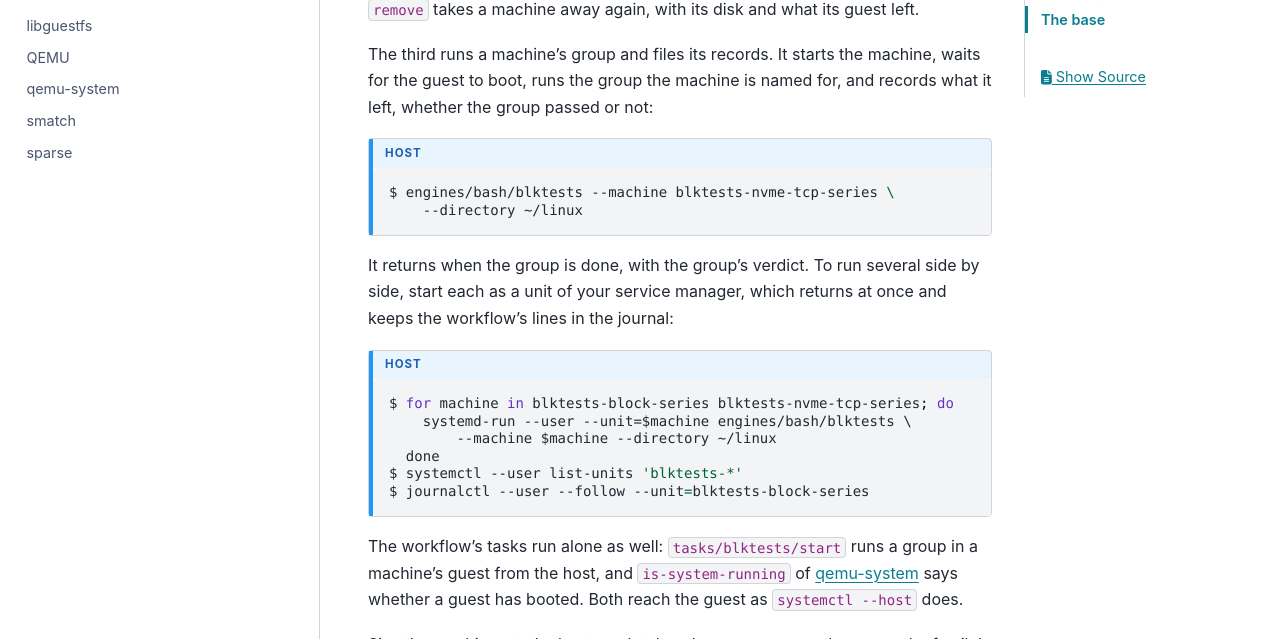
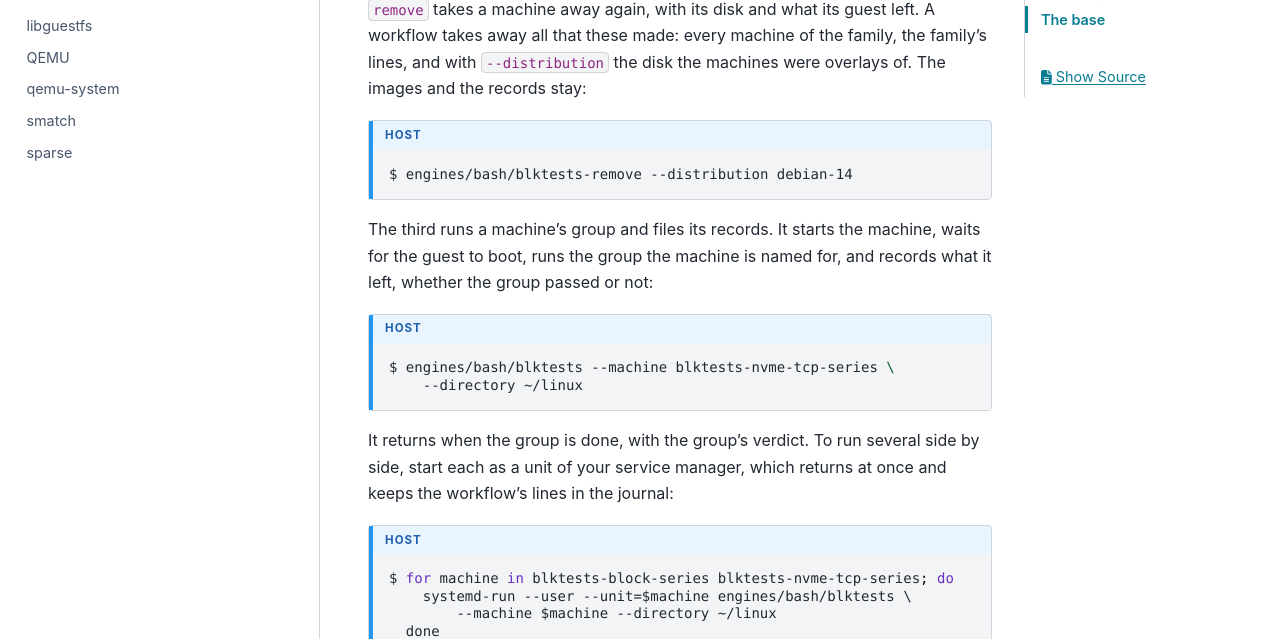
Before and after one commit to linux-kdevops/kdevops-ng, a Sphinx documentation site: the page built from docs/tasks/blktests.rst, in a window 1280 px wide and 900 px high, scrolled down 4697 px, cut to the strip 261-900 px from the top of the window. Built offline with Sphinx 7.4.7 and the PyData theme 0.15.4, drawn with Linux system fonts in a browser that asks for light colours.

Commit message:
blktests: remove all that its workflows made
Removing a machine leaves the family's lines and the disk it is an
overlay of, since other machines use both, so starting over took two
rm lines by hand after the machines. Each gets a task, and a workflow
removes the machines first and then the two.

Signed-off-by: Daniel Gomez <da.gomez@kernel.org>

```diff
--- a/docs/tasks/blktests.rst
+++ b/docs/tasks/blktests.rst
@@ -255,7 +255,16 @@ those kept here:
    :start-at: [QEMU]
 
 :src:`remove <tasks/qemu-system/remove>` takes a machine away again,
-with its disk and what its guest left.
+with its disk and what its guest left. A workflow takes away all that
+these made: every machine of the family, the family's lines, and with
+``--distribution`` the disk the machines were overlays of. The images
+and the records stay:
+
+.. code-block:: console
+   :caption: host
+   :class: cmd-host
+
+   $ engines/bash/blktests-remove --distribution debian-14
 
 The third runs a machine's group and files its records. It
 starts the machine, waits for the guest to boot, runs the group the
--- a/docs/tasks/libguestfs.rst
+++ b/docs/tasks/libguestfs.rst
@@ -91,6 +91,9 @@ disk again starts the guest over. Stop the guest first.
   ``~/.ssh`` lies the one key that opens the guest. The rest of your
   home is the guest's root's to read and write, as it is yours.
 
+:src:`remove <tasks/libguestfs/remove>` deletes a disk with its
+directory, as one no machine is an overlay of any more.
+
 The machine that boots the disk is in :doc:`/getting-started/guest`.
 Run the task again after a change: it takes its earlier lines and key out
 first.
--- a/docs/tasks/qemu-system.rst
+++ b/docs/tasks/qemu-system.rst
@@ -68,7 +68,9 @@ directory: a property of one of its devices, as ``set=`` lines.
 
 :src:`remove <tasks/qemu-system/remove>` stops a machine and deletes
 its file and its state directory: its disk, and what its guest left in
-its shares. A family's lines stay.
+its shares. A family's lines stay, since its other machines read them;
+:src:`remove-family <tasks/qemu-system/remove-family>` deletes those
+once the machines are gone.
 
 :src:`tasks/qemu-system/files/machines` has machines to copy and
 change: a guest that boots a tree's kernel, the same with an NVMe
```
Also changed, not shown: designs/guests.md (+6 -2 lines), 3 other files.
